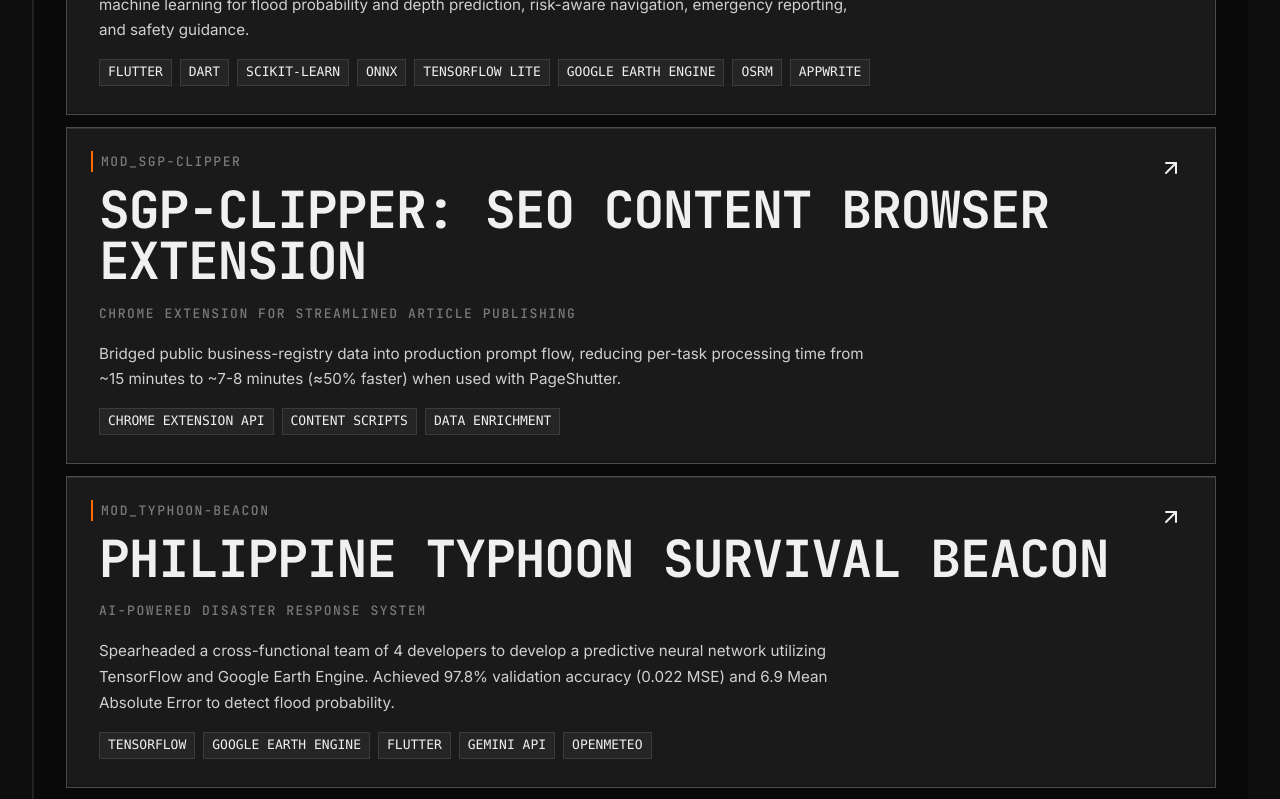
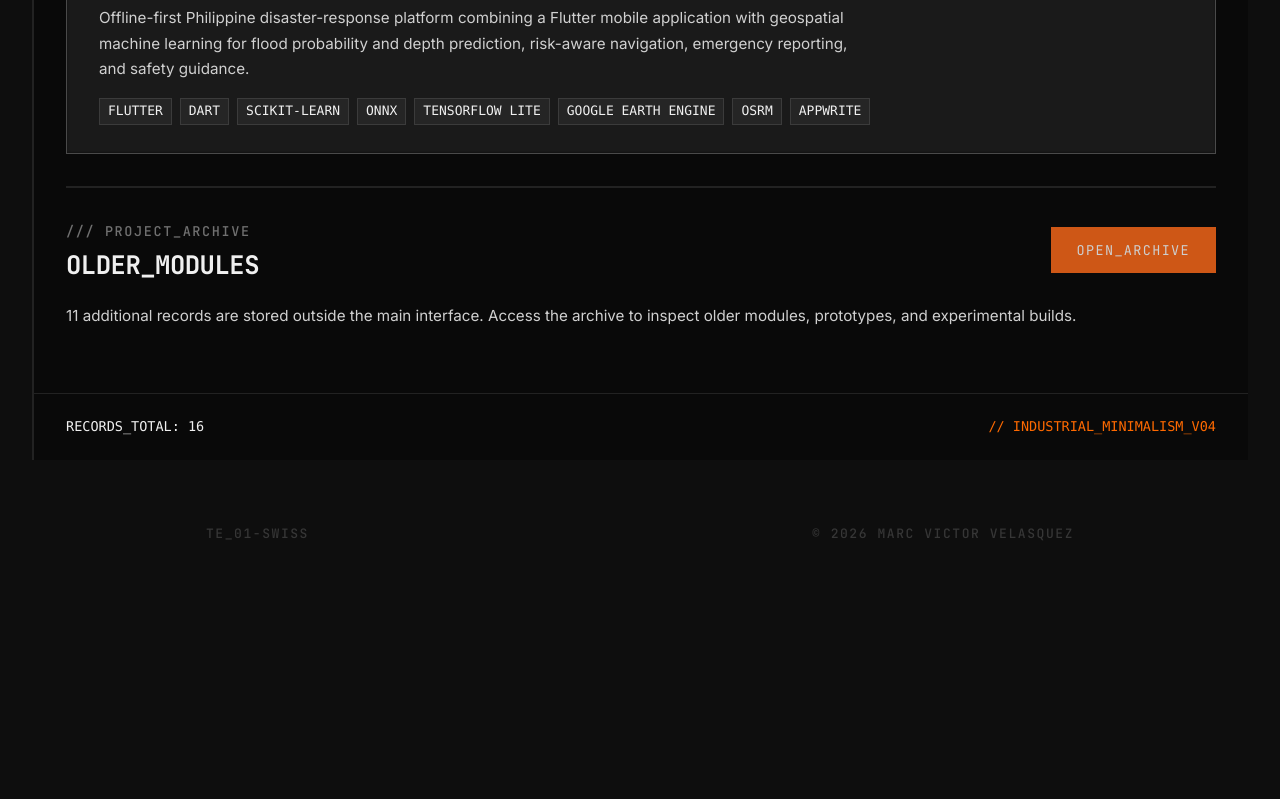
Before and after one commit to marccodesstuff/marccodesstuff-portfolio, a React (Vite) app: page /projects in a window 1280 px wide. Shown: the part 1740-2539 px from the top of the page. After the commit the page ends 2285 px from the top, so only its background shows below. Built offline with nearby package versions, Linux system fonts and the light colour scheme.

Commit message:
Feature top 5 projects and add archive button

```diff
--- a/src/pages/ProjectsPage.tsx
+++ b/src/pages/ProjectsPage.tsx
@@ -13,13 +13,31 @@ import bodyMicrogamesData from '../data/projects/body-microgames.json'
 import waterManagementData from '../data/projects/water-management.json'
 import pageShutterData from '../data/projects/pageshutter.json'
 
+interface FeaturedProject {
+  id: string
+  title: string
+  tagline: string
+  description: string
+  tech: string[]
+  date: string
+  status: string
+  icon: string
+}
+
 const ProjectsPage = () => {
-  const [selectedProject, setSelectedProject] = useState<any>(null)
+  const [selectedProject, setSelectedProject] = useState<FeaturedProject | null>(null)
   const { navigateWithTransition } = usePageTransition()
 
-  // Compile all projects into array
-  const projects: any[] = [
-    ...projectsData,
+  const featuredProjects: FeaturedProject[] = [
+    projectsData[0],
+    projectsData[1],
+    projectsData[2],
+    projectsData[3],
+    projectsData[4],
+  ]
+
+  const archiveProjects = [
+    projectsData[5],
     sgpClipperData,
     typhoonBeaconData,
     kneeDetectionData,
@@ -28,10 +46,11 @@ const ProjectsPage = () => {
     bodyMicrogamesData,
     waterManagementData,
     pageShutterData,
-    // Legacy projects
-    { id: 'trestle', title: 'Trestle', tagline: 'Block-Based Word Processor', description: 'A block-based word processor that auto-arranges your content to avoid whitespace and optimize layout.', tech: ['Flutter', 'Dart', 'Database Management', 'AWS Deployment'], date: 'Sep 2024 - Dec 2024', status: 'completed', icon: 'TextAlignJustify' },
-    { id: 'water-management-v1', title: 'Water Management and Processing Web Application', tagline: 'Environmental Data Platform', description: 'Developed a full-stack web application using Next.js for client and server operations and Express.js to handle mySQL database connectivity.', tech: ['Next.js', 'Express.js', 'mySQL', 'RESTful API'], date: 'May 2024', status: 'completed', icon: 'Database' }
+    { id: 'trestle', title: 'Trestle', tagline: 'Block-Based Word Processor', description: 'A block-based word processor that auto-arranges your content to avoid whitespace and optimize layout.', tech: ['Flutter', 'Dart', 'Database Management', 'AWS Deployment'], date: 'Sep 2024 - Dec 2024', status: 'completed', icon: 'TextAlignJustify' } as any,
+    { id: 'water-management-v1', title: 'Water Management and Processing Web Application', tagline: 'Environmental Data Platform', description: 'Developed a full-stack web application using Next.js for client and server operations and Express.js to handle mySQL database connectivity.', tech: ['Next.js', 'Express.js', 'mySQL', 'RESTful API'], date: 'May 2024', status: 'completed', icon: 'Database' } as any,
   ]
+
+  const projects = [...featuredProjects, ...archiveProjects]
 
   return (
     <main className="p-4 lg:p-8">
@@ -62,9 +81,11 @@ const ProjectsPage = () => {
 
         {/* Projects grid */}
         <div className="px-4 sm:px-8 py-6 lg:py-8">
+          {/* Featured projects */}
+          <div className="mb-8">
+            <p className="te-label text-xs text-te-muted uppercase mb-4 tracking-widest">/// FEATURED_MODULES_01_THRU_05</p>
             <div className="grid grid-cols-1 gap-3">
-
-            {projects.map((project) => (
+              {featuredProjects.map((project) => (
                 <div
                   key={project.id}
                   role="button"
@@ -126,9 +147,32 @@ const ProjectsPage = () => {
 
                 </div>
               ))}
-
+            </div>
           </div>
 
+          {/* Archive section */}
+          <div>
+            <div className="border-t-2 border-white/10 pt-8">
+              <div className="flex flex-col sm:flex-row sm:items-center justify-between mb-6 gap-4">
+                <div>
+                  <p className="te-label text-xs text-te-muted uppercase mb-2 tracking-widest">/// PROJECT_ARCHIVE</p>
+                  <h3 className="text-xl sm:text-2xl font-black uppercase tracking-tighter">OLDER_MODULES</h3>
+                </div>
+                <button
+                  onClick={() => {
+                    window.tactileFeedback?.playClickSound();
+                    navigateWithTransition('/projects/archive');
+                  }}
+                  className="te-button primary text-xs py-2 px-5 opacity-80 hover:opacity-100"
+                >
+                  OPEN_ARCHIVE
+                </button>
+              </div>
+              <p className="text-sm text-te-muted font-mono mb-4">
+                {archiveProjects.length} additional records are stored outside the main interface. Access the archive to inspect older modules, prototypes, and experimental builds.
+              </p>
+            </div>
+          </div>
         </div>
 
         {/* Footer */}
```
Lines whose indentation alone changed are shown as unchanged.
